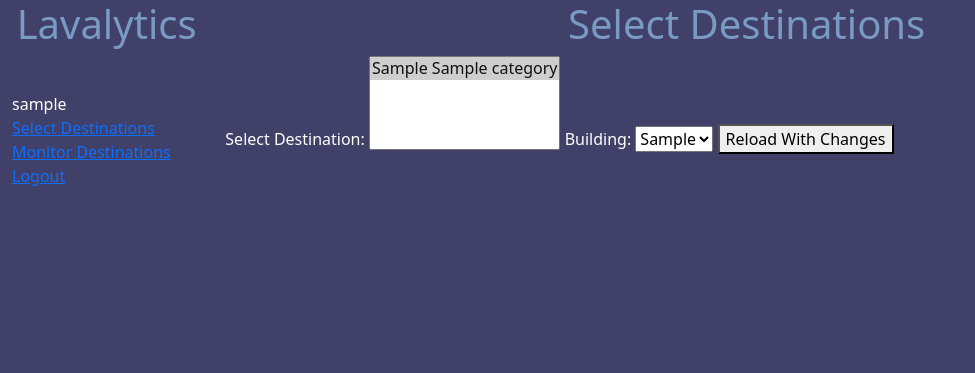
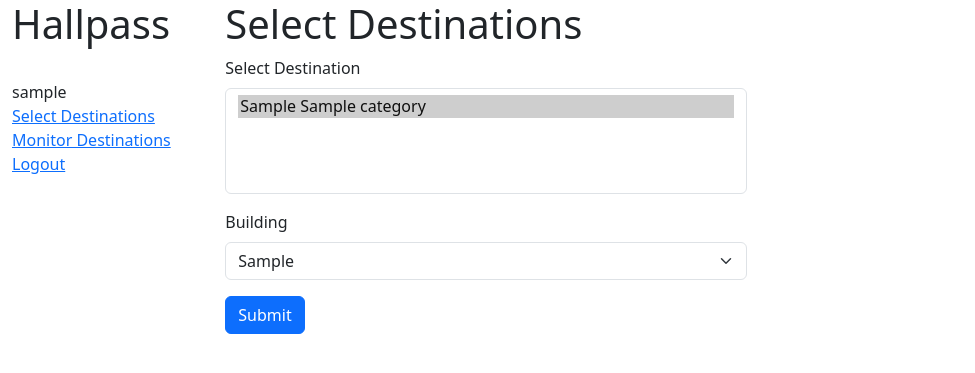
Before and after one commit to worcestertechnicalhighschool/hallpass, a Django app: page / in a window 1280 px wide. Shown: the top 373 px of the page, without its empty margins (0-975 px from the left). Run offline with Django 4.2, Linux system fonts and the light colour scheme; a user stored in the database is signed in; tables that the repository leaves empty hold one stand-in row (values such as "Sample post"); some libraries are stand-ins or nearby versions.

Commit message:
added navbar

```diff
--- a/hallpass/passes/templates/base_generic.html
+++ b/hallpass/passes/templates/base_generic.html
@@ -12,16 +12,15 @@
     {% bootstrap_javascript %}
     <!-- Add additional CSS in static file -->
     {% load static %}
-    <link rel="stylesheet" href="{% static 'styles.css' %}" />
   </head>
   <body>
     <div class="container-fluid">
       <div class="row">
         <div class="col-sm-2">
           {% block sidebar %}
-            <h1 class="brand">Lavalytics</h1>
+            <h1 class="brand">Hallpass</h1>
+            <ul  class="list-unstyled">
 
-            <ul class="sidebar-nav">
               {% if user.is_authenticated %}
                 <br>
                 <li> {{ user.get_username }} </li>
--- a/hallpass/passes/templates/pages/dashboard.html
+++ b/hallpass/passes/templates/pages/dashboard.html
@@ -1,11 +1,19 @@
 {% extends "base_generic.html" %}
+{% load bootstrap5 %}
 
 {% block content %}
     <h1> Select Destinations </h1>
 
+    <div class = "col-sm-6">
     <form action="" method="post">
         {% csrf_token %}
-        {{ form }}
-        <button type="submit">Reload With Changes</button>
-    </form>
+        {% bootstrap_form form %}
+        <input type='hidden' name='next' value='{{ next }}' >
+        {% buttons %}
+          <button type="submit" class="btn btn-primary">
+            Submit
+          </button>
+        {% endbuttons %}
+      </form>
+    </div>
 {% endblock %}
--- a/hallpass/passes/templates/pages/student_login.html
+++ b/hallpass/passes/templates/pages/student_login.html
@@ -1,4 +1,5 @@
 {% extends "base_generic.html" %}
+{% load bootstrap5 %}
 
 {% block content  %}
 {% load static %}
--- a/hallpass/static/styles.css
+++ b/hallpass/static/styles.css
@@ -8,6 +8,7 @@ body  {
   margin-top: 20px;
   padding: 0;
   list-style: none;
+
 }
 
 .student-input-page {
```
